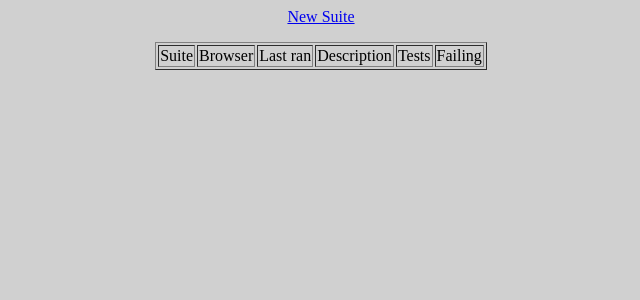
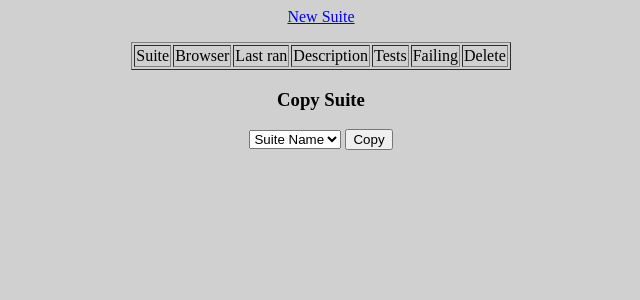
Before and after one commit to nfalke-/HindSite, a Flask app: page / in a window 1280 px wide. Shown: the top 300 px of the page, without its empty margins (319-959 px from the left). Run offline with Flask 2, Linux system fonts and the light colour scheme; data that the repository does not hold is empty; some libraries are stand-ins or nearby versions.

Commit message:
added delete and copy to suites

```diff
--- a/SuiteDao.py
+++ b/SuiteDao.py
@@ -1,4 +1,36 @@
 from utils import get_from_db, write_to_db, write_many_to_db
+import TestDao
+
+
+def get_name_from_id(suite_id):
+    query = '''
+    select
+        suitename
+    from
+        suites
+    where
+        suiteid = %s
+    '''
+    rows = get_from_db(query, (suite_id, ))
+    if rows:
+        if rows[0]:
+            return rows[0][0]
+    return None
+
+def get_browser_from_id(suite_id):
+    query = '''
+    select
+        browser
+    from
+        suites
+    where
+        suiteid = %s
+    '''
+    rows = get_from_db(query, (suite_id, ))
+    if rows:
+        if rows[0]:
+            return rows[0][0]
+    return None
 
 def list_suites():
     query = '''
@@ -14,7 +46,15 @@ def add_suite(name, browser):
         suites (suitename, browser)
     values
         (%s, %s)"""
-    write_to_db(query, (name, browser))
+    return write_to_db(query, (name, browser))
+
+def delete_suite(suite_id):
+    query = """delete from
+        suites
+    where
+        suiteid = %s
+    """
+    write_to_db(query, (suite_id))
 
 def get_browser_for_suite(suiteid):
     query = '''
@@ -26,3 +66,22 @@ def get_browser_for_suite(suiteid):
         suiteid = %s
     '''
     return get_from_db(query, (suiteid))
+
+def copy_suite(old_suite_id):
+    new_name = get_name_from_id(old_suite_id)+'{}'
+    name_list = {i[0] for i in list_suites()}
+    end = ''
+    if new_name.format(end) in name_list:
+        end = ' (copy)'
+        if new_name.format(end) in name_list:
+            copy_number = 1
+            end = ' (copy {})'.format(copy_number)
+            while new_name.format(end) in name_list:
+                copy_number += 1
+                end = ' (copy {})'.format(copy_number)
+    new_name = new_name.format(end)
+    browser = get_browser_from_id(old_suite_id)
+    tests = [i[1] for i in TestDao.list_tests(old_suite_id)]
+    new_suite_id = add_suite(new_name, browser)
+    for test_id in tests:
+        TestDao.copy_test(new_suite_id, test_id)
--- a/main.py
+++ b/main.py
@@ -11,17 +11,13 @@ app = Flask("app")
 basedir = '/static'
 
 #view
-@app.route('/')
+@app.route('/', methods=['GET', 'POST'])
 def index():
     suites = SuiteDao.list_suites()
     return render_template('view/root.html', suites=suites)
 
 @app.route('/suites/<suite_id>/', methods=['GET', 'POST'])
 def view_suite(suite_id):
-    if request.method == 'POST':
-        test = request.form.get('test')
-        suite = request.form.get('suite')
-        copy_test(suite, test)
     suites = SuiteDao.list_suites()
     tests = TestDao.get_full_test_info(suite_id)
     return render_template('view/suite.html', tests=tests, suites=suites, suiteid=suite_id)
@@ -93,11 +89,27 @@ def run_suite(suite_id):
         run_test(suite_id, test[1])
     return redirect(url_for('view_suite', suite_id=suite_id))
 
-@app.route('/suites/<suite_id>/tests/<test_id>/copy/', methods=['GET', 'POST'])
-def copy_test(suite_id, test_id):
-    TestDao.copy_test(suite_id, test_id)
+#copy
+@app.route('/suites/copy/', methods=['GET', 'POST'])
+def copy_suite():
+    if request.method == 'POST':
+        suite = request.form.get('suite')
+        SuiteDao.copy_suite(suite)
+    return redirect(url_for('index'))
+
+@app.route('/suites/<suite_id>/tests/copy/', methods=['GET', 'POST'])
+def copy_test(suite_id):
+    if request.method == 'POST':
+        test = request.form.get('test')
+        suite = request.form.get('suite')
+        TestDao.copy_test(suite, test)
+    return redirect(url_for('view_suite', suite_id=suite_id))
+
+#delete
+@app.route('/suites/<suite_id>/delete/', methods=['GET', 'POST'])
+def delete_suite(suite_id):
+    SuiteDao.delete_suite(suite_id)
     return 'OK'
-
 
 @app.route('/suites/<suite_id>/tests/<test_id>/delete/', methods=['GET', 'POST'])
 def delete_test(suite_id, test_id):
--- a/templates/view/root.html
+++ b/templates/view/root.html
@@ -1,3 +1,17 @@
+<head>
+    <script>
+        function deleteSuite(suiteid) {
+            var http = new XMLHttpRequest();
+            http.open(
+                "GET",
+                "/suites/" + suiteid +
+                "/delete/",
+                true);
+            http.send( null )
+            location.reload();
+        }
+    </script>
+</head>
 <body bgcolor="#D0D0D0">
     <center>
         <a href='/suites/add'>New Suite</a><p>
@@ -10,6 +24,7 @@
                     <td>Description</td>
                     <td>Tests</td>
                     <td>Failing</td>
+                    <td>Delete</td>
                 </tr>
             </thead>
             <tbody>
@@ -21,9 +36,25 @@
                         <td>{{ description }}</td>
                         <td>{{ tests }}</td>
                         <td>{{ failing }}</td>
+                        <td>
+                        <input type="button", value='x' onclick="deleteSuite(
+                            '{{suiteid}}'
+                        )">
+                        </td>
                     </tr>
                 {% endfor %}
             </tbody>
         </table>
+
+        <h3>Copy Suite</h3>
+        <form method=post enctype=multipart/form-data action=/suites/copy/>
+            <select name="suite">
+                <option value=0>Suite Name</option>
+                {% for suite_name, suite_id, browser in suites %}
+                    <option value="{{suite_id}}">{{suite_name}}</option>
+                {% endfor %}
+            </select>
+            <input type=submit value=Copy>
+        </form>
     </center>
 </body>
--- a/templates/view/suite.html
+++ b/templates/view/suite.html
@@ -59,7 +59,7 @@
         </table>
 
         <h3>Copy Test</h3>
-        <form method=post enctype=multipart/form-data>
+        <form method=post enctype=multipart/form-data action=/suites/{{suiteid}}/tests/copy/>
             <select name="test">
                 <option value=0>Test Name</option>
                 {% for test_name, test_id, passed, screenshot_passed, last_ran in tests %}
```
